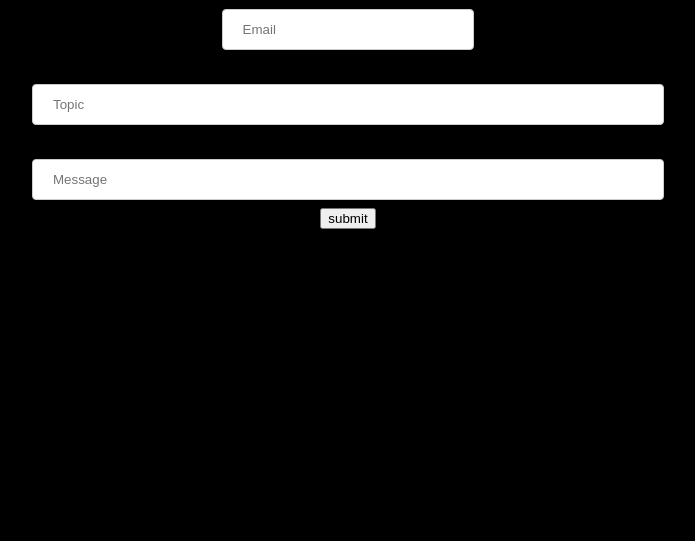
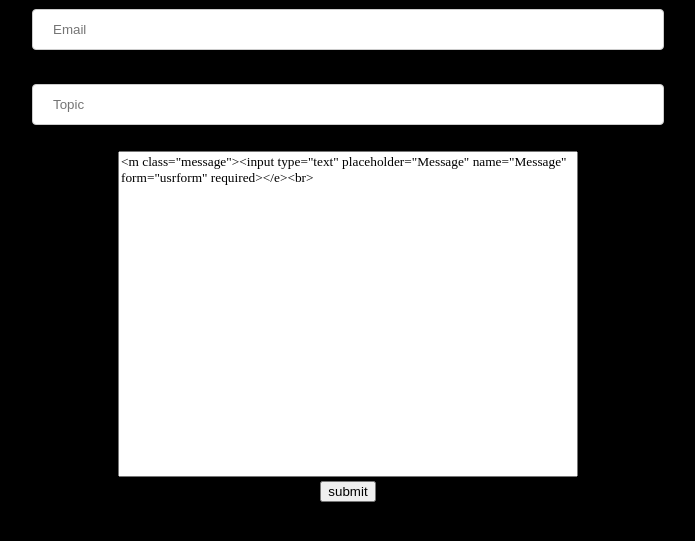
Before and after one commit to moisesparrajr/IT490website-, a plain HTML site: page contact.html in a window 1280 px wide. Shown: the part 79-620 px from the top of the page, without its empty margins (292-987 px from the left). Drawn offline with Linux system fonts and the light colour scheme.

Commit message:
2-10-11 update

```diff
--- a/contact.html
+++ b/contact.html
@@ -8,7 +8,7 @@ body{
 }
 
 input[type=text], select {
-    width: 20%;
+    width: 50%;
     padding: 12px 20px;
     margin: 8px 0;
     display: inline-block;
@@ -16,8 +16,8 @@ input[type=text], select {
     border-radius: 4px;
     box-sizing: border-box;
 }
-input[type=email], select{
-	width: 20%;
+input[type=email ], select {
+    width: 50%;
     padding: 12px 20px;
     margin: 8px 0;
     display: inline-block;
@@ -25,16 +25,20 @@ input[type=email], select{
     border-radius: 4px;
     box-sizing: border-box;
 }
+m.message {
+	width: 70%;
+    padding: 0px 0px;
+    display: inline-block;
+    box-sizing: border-box; ;
+}
 
-input[type=text], select{
-	width: 50%;
-    padding: 12px 20px;
-    margin: 8px 0;
-    display: inline-block;
-    border: 1px solid #ccc;
-    border-radius: 4px;
-    box-sizing: border-box;
+textarea{
+    resize: none;
+    font-size:12;
+    font-family: myFirstFont;
 }
+
+
 </style>
 </head>
 <body>
@@ -42,7 +46,7 @@ input[type=text], select{
 <h1> CONTACT US</h1>
 <input type="email" placeholder="Email" name="Email" required><br>
 <br><input type="text" placeholder="Topic" name="Topic" required><br>
-<br><input type="text" placeholder="Message" name="Message" required><br>
+<br><textarea rows="20" cols="60"><m class="message"><input type="text" placeholder="Message" name="Message" form="usrform" required></e><br></textarea><br>
 <input type="submit" value="submit">
 </center>
 </body>
```
Also changed, not shown: home.html (added, +15 -0 lines), login.html (added, +17 -0 lines), stats.html (added), stream.html (added), viewer.html (added).
